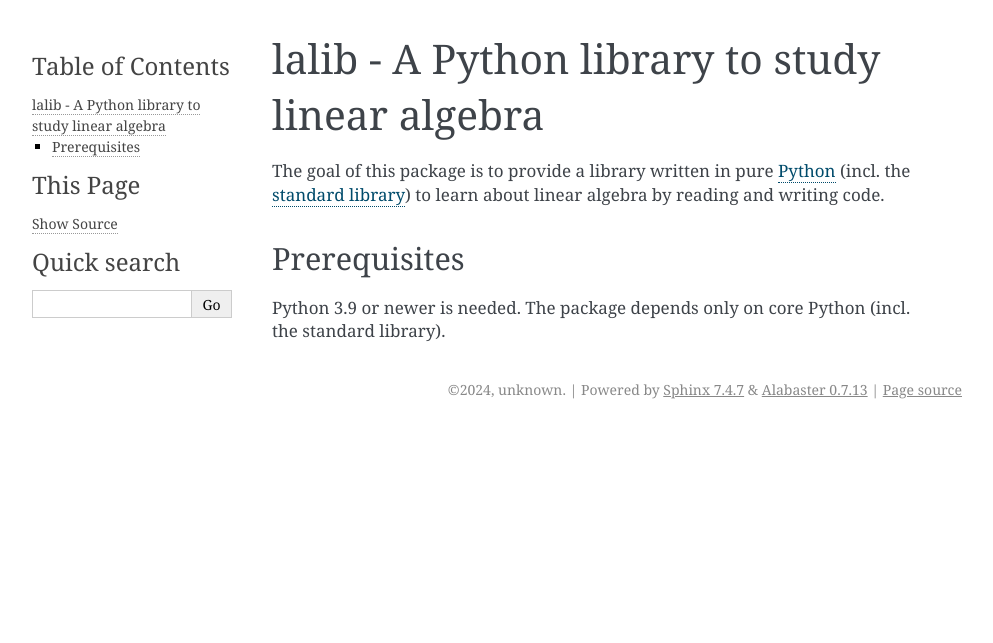
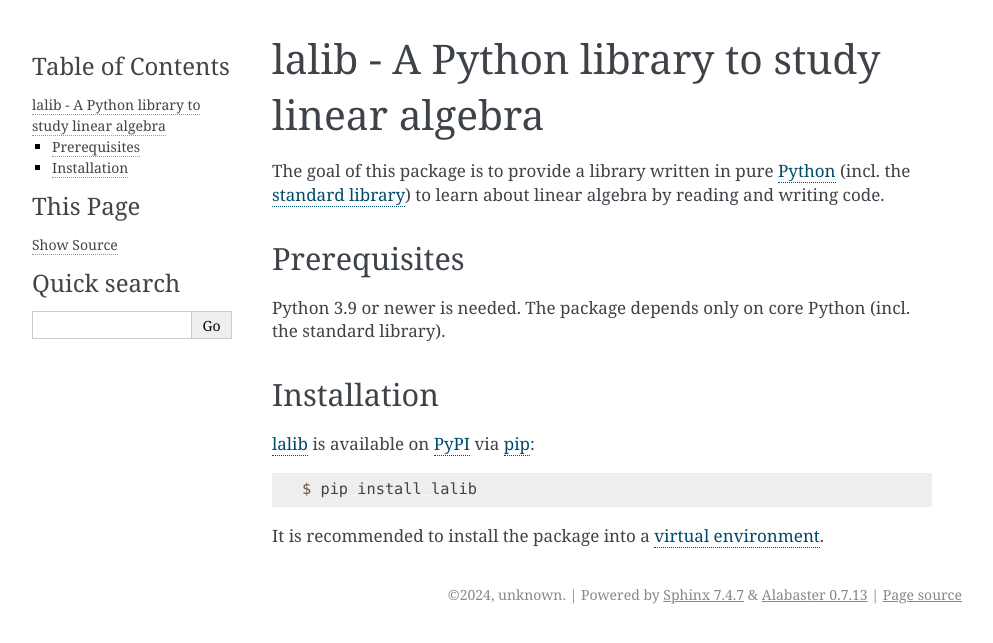
Before and after one commit to webartifex/lalib, a Sphinx documentation site: the page built from docs/index.rst, in a window 1280 px wide. Shown: the top 643 px of the page, without its empty margins (148-1141 px from the left). Built offline with Sphinx 7.4.7, drawn with Linux system fonts in a browser that asks for light colours.

```diff
--- a/docs/index.rst
+++ b/docs/index.rst
@@ -21,5 +21,21 @@ Python 3.9 or newer is needed.
 The package depends only on core Python (incl. the standard library).
 
 
+Installation
+------------
+
+`lalib`_ is available on `PyPI`_ via `pip`_:
+
+.. code-block:: console
+
+   $ pip install lalib
+
+It is recommended to install the package into a `virtual environment`_.
+
+
 .. _standard library: https://docs.python.org/3/library/index.html
+.. _lalib: https://github.com/webartifex/lalib
+.. _pip: https://pip.pypa.io/en/stable/
+.. _pypi: https://pypi.org/
 .. _python: https://docs.python.org/3/
+.. _virtual environment: https://docs.python.org/3/tutorial/venv.html
```
Also changed, not shown: README.md (+17 -1 lines), 1 other file.
